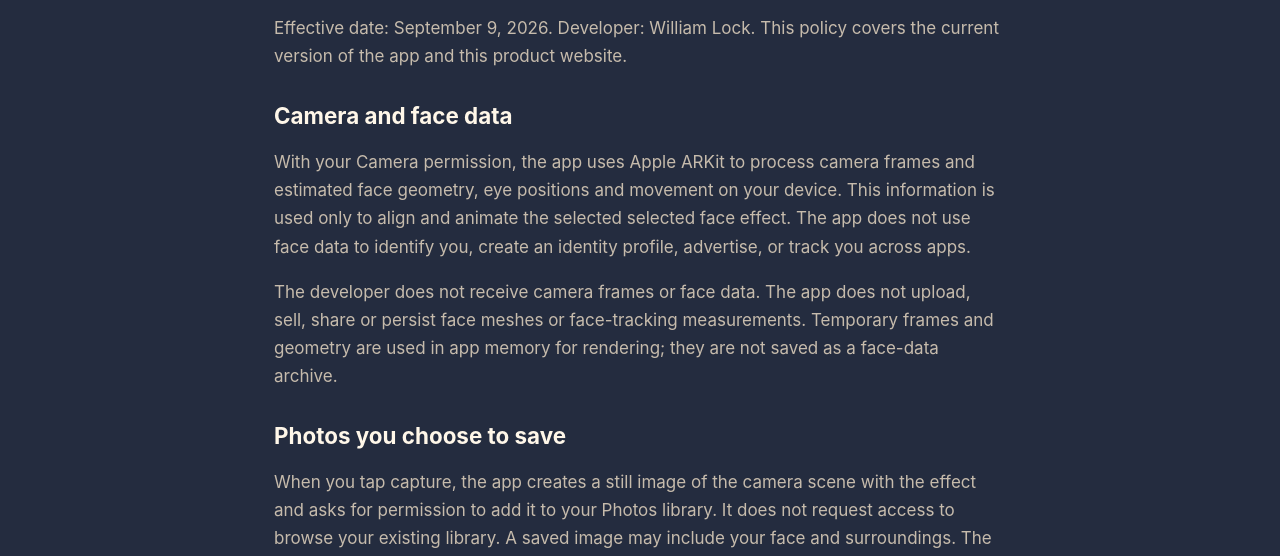
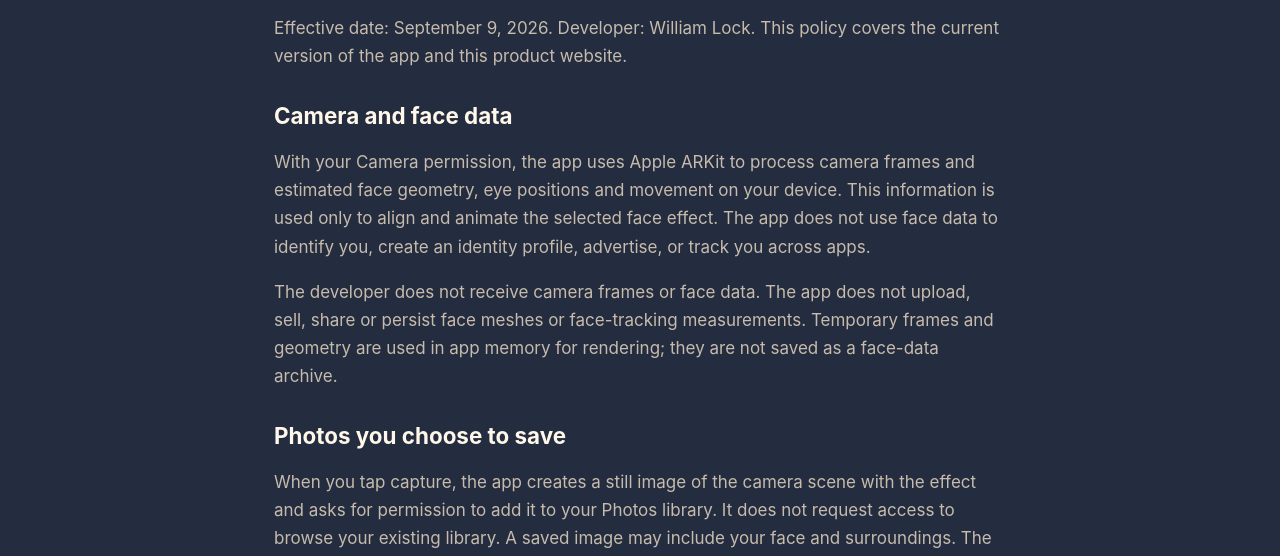
Before and after one commit to WilliamLock/Egyptian-Mythic-Face-Site, a plain HTML site: page privacy.html in a window 1280 px wide. Shown: the part 237-793 px from the top of the page. Drawn offline with Linux system fonts and the light colour scheme.

Commit message:
Polish the face-data privacy description

```diff
--- a/privacy.html
+++ b/privacy.html
@@ -2,7 +2,7 @@
 <html lang="en"><head><meta charset="utf-8"><meta name="viewport" content="width=device-width,initial-scale=1"><title>Privacy policy | Egyptian Mythic Face</title><meta name="description" content="Explore eight original mask designs inspired by Egyptian mythology, from Anubis&#x27;s black and gold to Bastet&#x27;s purple and gold accents."><link rel="icon" href="assets/icon.png"><link rel="stylesheet" href="style.css"></head>
 <body><header><a class="brand" href="index.html"><img src="assets/icon.png" alt="" width="46" height="46">Egyptian Mythic Face</a><nav aria-label="Main"><a href="index.html">Product</a><a href="campaign.html">Gallery</a><a href="privacy.html">Privacy</a><a href="support.html">Support</a></nav></header>
 <main class="document"><h1>Privacy policy</h1><p lang="zh-Hans">隐私政策 · Egyptian Mythic Face</p><p>Effective date: September 9, 2026. Developer: William Lock. This policy covers the current version of the app and this product website.</p>
-<h2>Camera and face data</h2><p>With your Camera permission, the app uses Apple ARKit to process camera frames and estimated face geometry, eye positions and movement on your device. This information is used only to align and animate the selected selected face effect. The app does not use face data to identify you, create an identity profile, advertise, or track you across apps.</p><p>The developer does not receive camera frames or face data. The app does not upload, sell, share or persist face meshes or face-tracking measurements. Temporary frames and geometry are used in app memory for rendering; they are not saved as a face-data archive.</p>
+<h2>Camera and face data</h2><p>With your Camera permission, the app uses Apple ARKit to process camera frames and estimated face geometry, eye positions and movement on your device. This information is used only to align and animate the selected face effect. The app does not use face data to identify you, create an identity profile, advertise, or track you across apps.</p><p>The developer does not receive camera frames or face data. The app does not upload, sell, share or persist face meshes or face-tracking measurements. Temporary frames and geometry are used in app memory for rendering; they are not saved as a face-data archive.</p>
 <h2>Photos you choose to save</h2><p>When you tap capture, the app creates a still image of the camera scene with the effect and asks for permission to add it to your Photos library. It does not request access to browse your existing library. A saved image may include your face and surroundings. The app does not upload that image to the developer.</p><p>Photos remain in your library until you delete them. Your Apple Photos, backup or iCloud settings may sync images through Apple's services. You control those settings and any later sharing; this is separate from the app's on-device processing.</p>
 <h2>Accounts, advertising and analytics</h2><p>The current app has no account system, advertising SDK, third-party analytics SDK, or developer-operated backend. It does not request contacts, location or microphone access. It does not collect camera or face information for analytics.</p>
 <h2>Support messages</h2><p>If you email support, the developer receives the address, message and attachments you choose to send and uses them to respond and troubleshoot. Support correspondence is kept only as needed to address the request and meet applicable obligations. You may request deletion by email. Please avoid sending personal photos or face data unless you deliberately choose to share them for help.</p>
```
